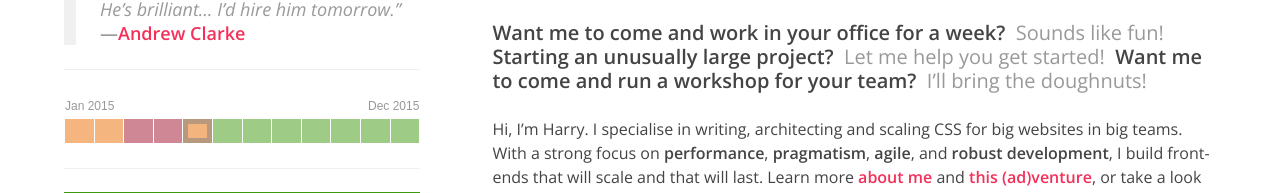
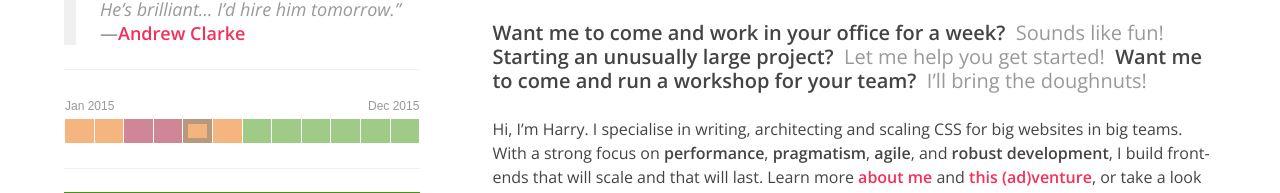
Before and after one commit to csswizardry/work, a website: page dev.html in a window 1280 px wide. Shown: the part 971-1164 px from the top of the page. Drawn offline with nearby package versions, Linux system fonts and the light colour scheme.

Commit message:
Update availability

```diff
--- a/dev.html
+++ b/dev.html
@@ -107,7 +107,7 @@
                             <td class="calendar__month  calendar__month--unavailable" title="March – Unavailable">Unavailable</td>
                             <td class="calendar__month  calendar__month--unavailable" title="April – Unavailable">Unavailable</td>
                             <td class="calendar__month  calendar__month--limited  calendar__month--current" title="May – Limited">Limited</td>
-                            <td class="calendar__month" title="June – Available">Available</td>
+                            <td class="calendar__month  calendar__month--limited" title="June – Limited">Limited</td>
                             <td class="calendar__month" title="July – Available">Available</td>
                             <td class="calendar__month" title="August – Available">Available</td>
                             <td class="calendar__month" title="September – Available">Available</td>
```
Also changed, not shown: index.html (+1 -1 lines).
